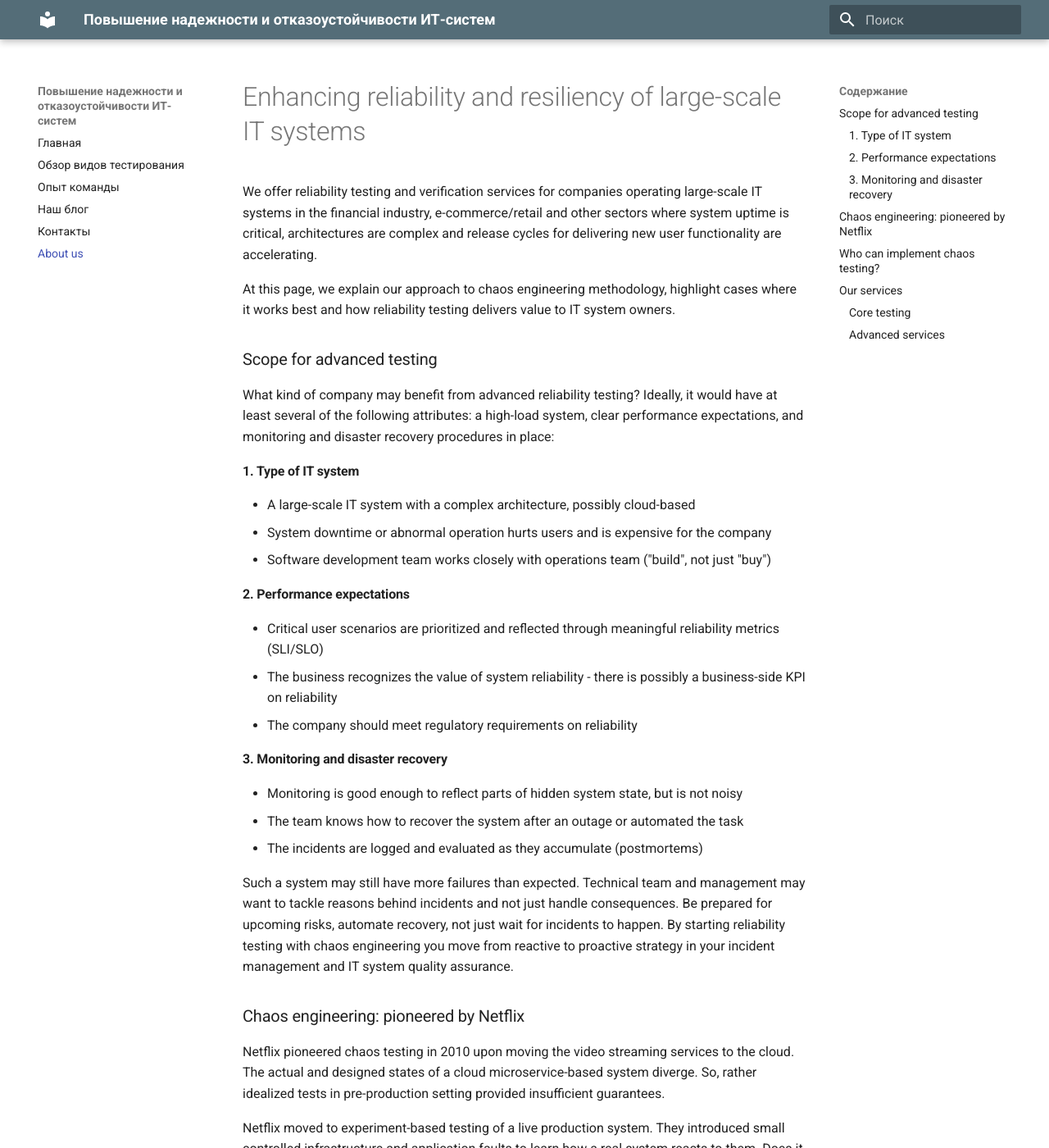
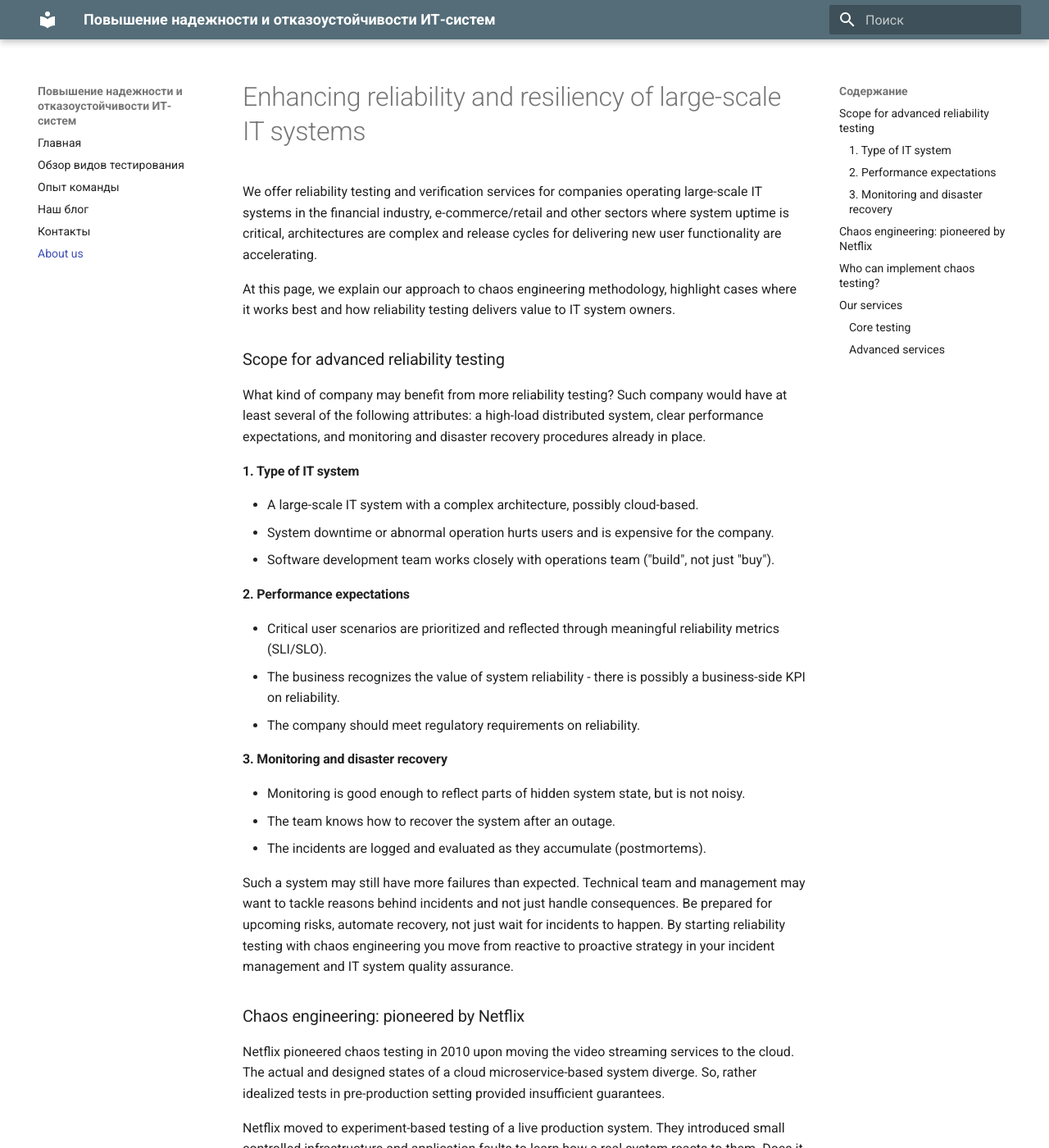
Before and after one commit to epogrebnyak/mkdocs-actionable, an MkDocs documentation site: the page built from docs/english.md, in a window 1280 px wide and 1400 px high. Shown: the whole window at 82% size. Built offline with MkDocs 1.6.1 and Material for MkDocs 9.7.7, drawn with Linux system fonts in a browser that asks for light colours.

Commit message:
Update english.md

```diff
--- a/docs/english.md
+++ b/docs/english.md
@@ -10,28 +10,31 @@ At this page, we explain our approach to chaos engineering methodology,
 highlight cases where it works best and how reliability testing delivers
 value to IT system owners.
 
-### Scope for advanced testing
+### Scope for advanced reliability testing
 
-What kind of company may benefit from  advanced reliability testing? Ideally, it would have at least several of the following attributes:
-a high-load system, clear performance expectations, and monitoring and disaster recovery procedures in place:
+What kind of company may benefit from more reliability testing? Such company
+would have at least several of the following attributes:
+a high-load distributed system,
+clear performance expectations, and
+monitoring and disaster recovery procedures already in place.
 
 #### 1. Type of IT system
 
-- A large-scale IT system with a complex architecture, possibly cloud-based
-- System downtime or abnormal operation hurts users and is expensive for the company
-- Software development team works closely with operations team ("build",  not just "buy")
+- A large-scale IT system with a complex architecture, possibly cloud-based.
+- System downtime or abnormal operation hurts users and is expensive for the company.
+- Software development team works closely with operations team ("build", not just "buy").
 
 #### 2. Performance expectations
 
-- Critical user scenarios are prioritized and reflected through meaningful reliability metrics (SLI/SLO)
-- The business recognizes the value of system reliability - there is possibly a business-side KPI on reliability
-- The company should meet regulatory requirements on reliability
+- Critical user scenarios are prioritized and reflected through meaningful reliability metrics (SLI/SLO).
+- The business recognizes the value of system reliability - there is possibly a business-side KPI on reliability.
+- The company should meet regulatory requirements on reliability.
 
 #### 3. Monitoring and disaster recovery
 
-- Monitoring is good enough to reflect parts of hidden system state, but is not noisy
-- The team knows how to recover the system after an outage or automated the task
-- The incidents are logged and evaluated as they accumulate (postmortems)
+- Monitoring is good enough to reflect parts of hidden system state, but is not noisy.
+- The team knows how to recover the system after an outage.
+- The incidents are logged and evaluated as they accumulate (postmortems).
 
 Such a system may still have more failures than expected. Technical team and management may want to tackle reasons behind incidents and not just handle consequences. Be prepared for upcoming risks, automate recovery, not just wait for incidents to happen. By starting reliability testing with chaos engineering you move from reactive to proactive strategy in your incident management and IT system quality assurance.
 
```
